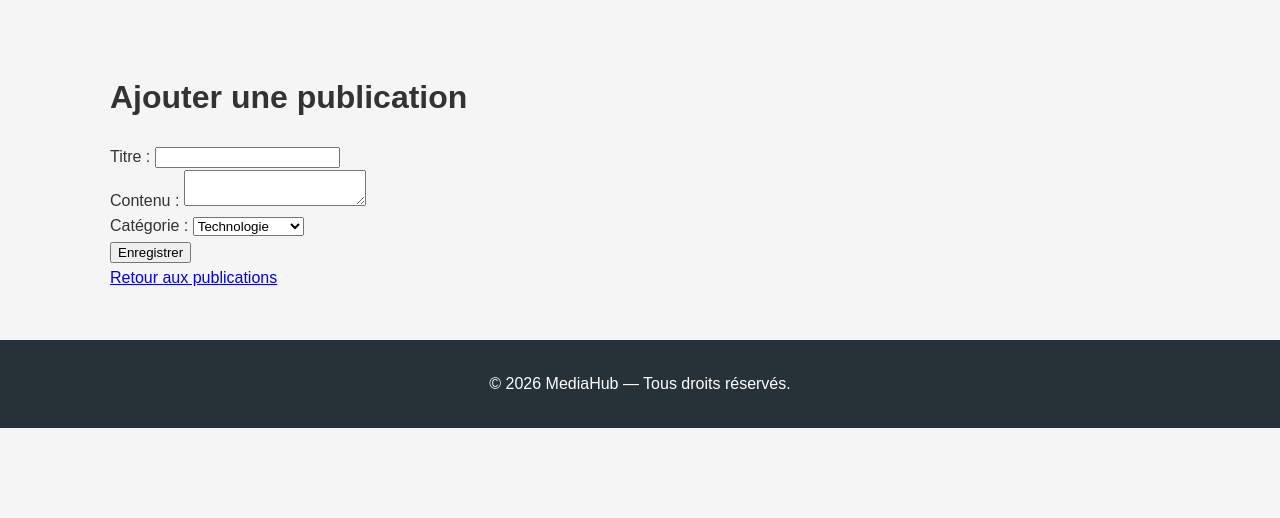
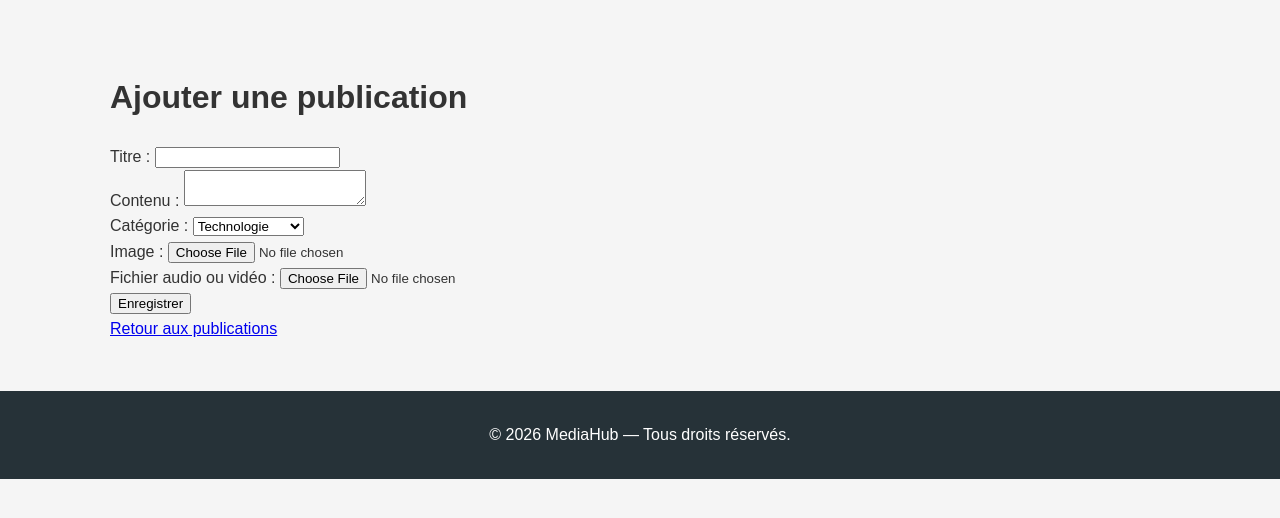
Before and after one commit to eyas2312/at1laravel, a Laravel app: page /contenus/create in a window 1280 px wide. Shown: the part 81-599 px from the top of the page. Run offline with Laravel 12, Linux system fonts and the light colour scheme; a user stored in the database is signed in; data comes from the database, SQL or seed files in the repository.

Commit message:
Ajout de la gestion des médias

```diff
--- a/app/Http/Controllers/ContenuController.php
+++ b/app/Http/Controllers/ContenuController.php
@@ -7,6 +7,7 @@ use App\Models\Categorie;
 use App\Http\Requests\StorePublicationRequest;
 use App\Http\Requests\UpdatePublicationRequest;
 use Illuminate\Support\Facades\Gate;
+use Illuminate\Support\Facades\Storage;
 
 class ContenuController extends Controller
 {
@@ -39,11 +40,26 @@ public function store(StorePublicationRequest $request)
 {
     $donnees = $request->validated();
 
+    if ($request->hasFile('image')) {
+        $donnees['image'] = $request->file('image')
+            ->store('publications', 'public');
+    }
+
+    if ($request->hasFile('fichier_media')) {
+        $fichier = $request->file('fichier_media');
+
+        $donnees['fichier_media'] = $fichier->store('medias', 'public');
+
+        $donnees['type_media'] = str_starts_with(
+            $fichier->getMimeType(),
+            'audio'
+        ) ? 'audio' : 'video';
+    }
+
     $publication = new Publication($donnees);
     $publication->user_id = auth()->id();
     $publication->save();
-
-    return redirect()->route('contenus.show', $publication)
+    return redirect()->route('contenus.index')
         ->with('succes', 'Publication créée avec succès.');
 }
 
@@ -77,7 +93,19 @@ public function store(StorePublicationRequest $request)
 public function update(UpdatePublicationRequest $request, Publication $contenu)
 {
     Gate::authorize('update', $contenu);
-    $contenu->update($request->validated());
+
+    $donnees = $request->validated();
+
+    if ($request->hasFile('image')) {
+        if ($contenu->image) {
+            Storage::disk('public')->delete($contenu->image);
+        }
+
+        $donnees['image'] = $request->file('image')
+            ->store('publications', 'public');
+    }
+
+    $contenu->update($donnees);
 
     return redirect()->route('contenus.show', $contenu)
         ->with('succes', 'Publication mise à jour avec succès.');
--- a/app/Http/Requests/StorePublicationRequest.php
+++ b/app/Http/Requests/StorePublicationRequest.php
@@ -17,7 +17,9 @@ class StorePublicationRequest extends FormRequest
             'titre' => 'required|string|min:10|max:200|unique:publications,titre',
             'contenu' => 'required|string|min:10',
             'categorie_id' => 'required|exists:categories,id',
-        ];
+            'image' => 'nullable|file|image|max:2048',
+            'fichier_media' => 'nullable|file|mimes:mp3,mp4,wav|max:20480',]
+        ;
     }
     public function messages(): array
 {
--- a/app/Http/Requests/UpdatePublicationRequest.php
+++ b/app/Http/Requests/UpdatePublicationRequest.php
@@ -25,7 +25,9 @@ class UpdatePublicationRequest extends FormRequest
             ],
             'contenu' => 'required|string|min:20',
             'categorie_id' => 'required|exists:categories,id',
-        ];
+        'image' => 'nullable|file|image|max:2048',
+'fichier_media' => 'nullable|file|mimes:mp3,mp4,wav|max:20480',
+            ];
     }
     public function messages(): array
 {
--- a/resources/views/contenus/create.blade.php
+++ b/resources/views/contenus/create.blade.php
@@ -12,8 +12,7 @@
         @endforeach
     </ul>
 @endif
-    <form action="{{ route('contenus.store') }}" method="POST">
-
+<form action="{{ route('contenus.store') }}" method="POST" enctype="multipart/form-data">
         @csrf
 
         <div>
@@ -56,7 +55,21 @@
     <span class="erreur-champ">{{ $message }}</span>
 @enderror
         </div>
+<div>
+    <label for="image">Image :</label>
+    <input type="file" name="image" id="image" accept="image/*">
+    @error('image')
+        <span class="erreur-champ">{{ $message }}</span>
+    @enderror
+</div>
 
+<div>
+    <label for="fichier_media">Fichier audio ou vidéo :</label>
+    <input type="file" name="fichier_media" id="fichier_media" accept="audio/*,video/*">
+    @error('fichier_media')
+        <span class="erreur-champ">{{ $message }}</span>
+    @enderror
+</div>
         <button type="submit">Enregistrer</button>
 
     </form>
```
Also changed, not shown: app/Models/Publication.php (+24 -1 lines), resources/views/contenus/show.blade.php (+17 -0 lines), database/migrations/2026_11_19_125937_add_fichiers_to_publications_table.php (added).
